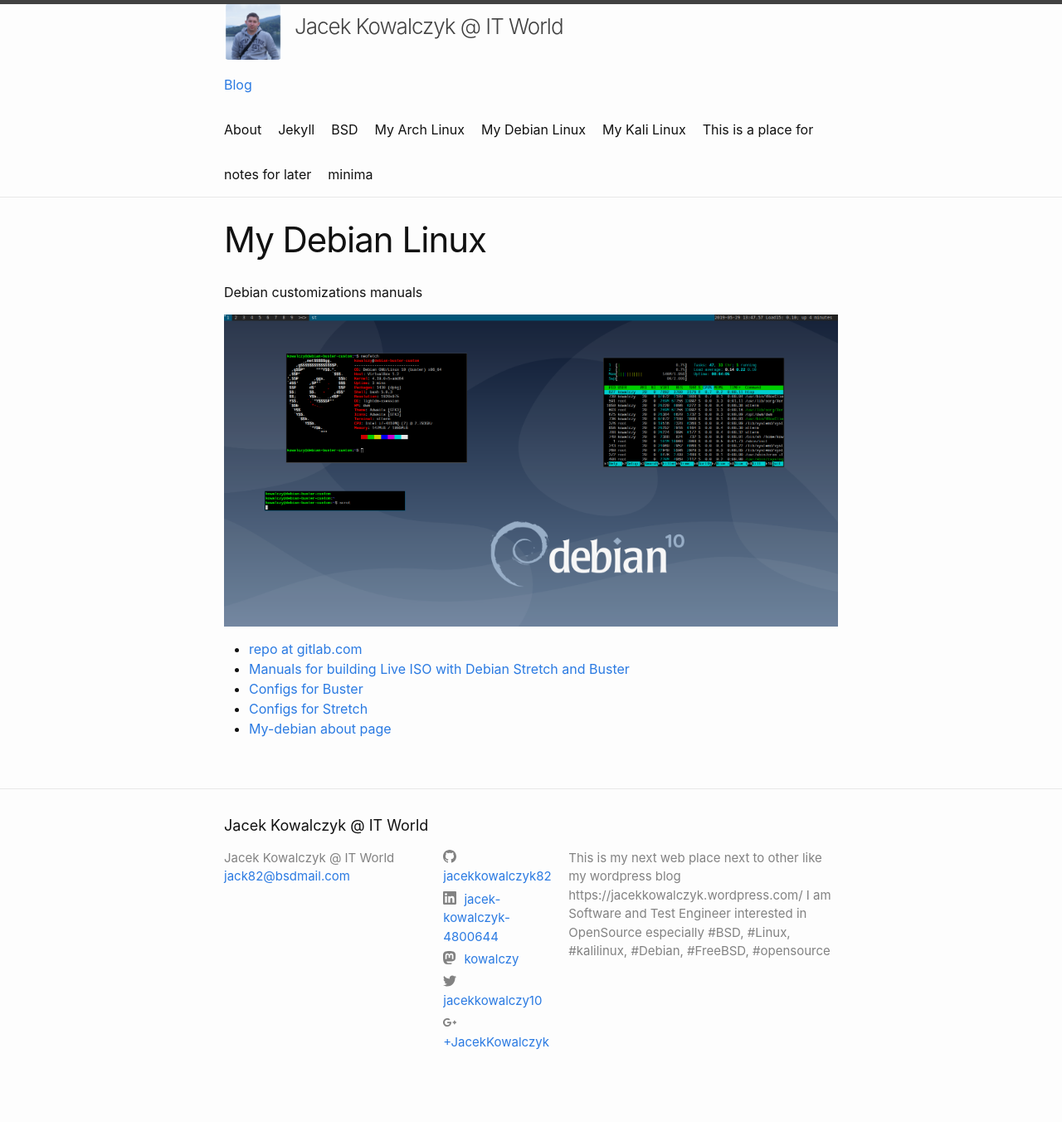
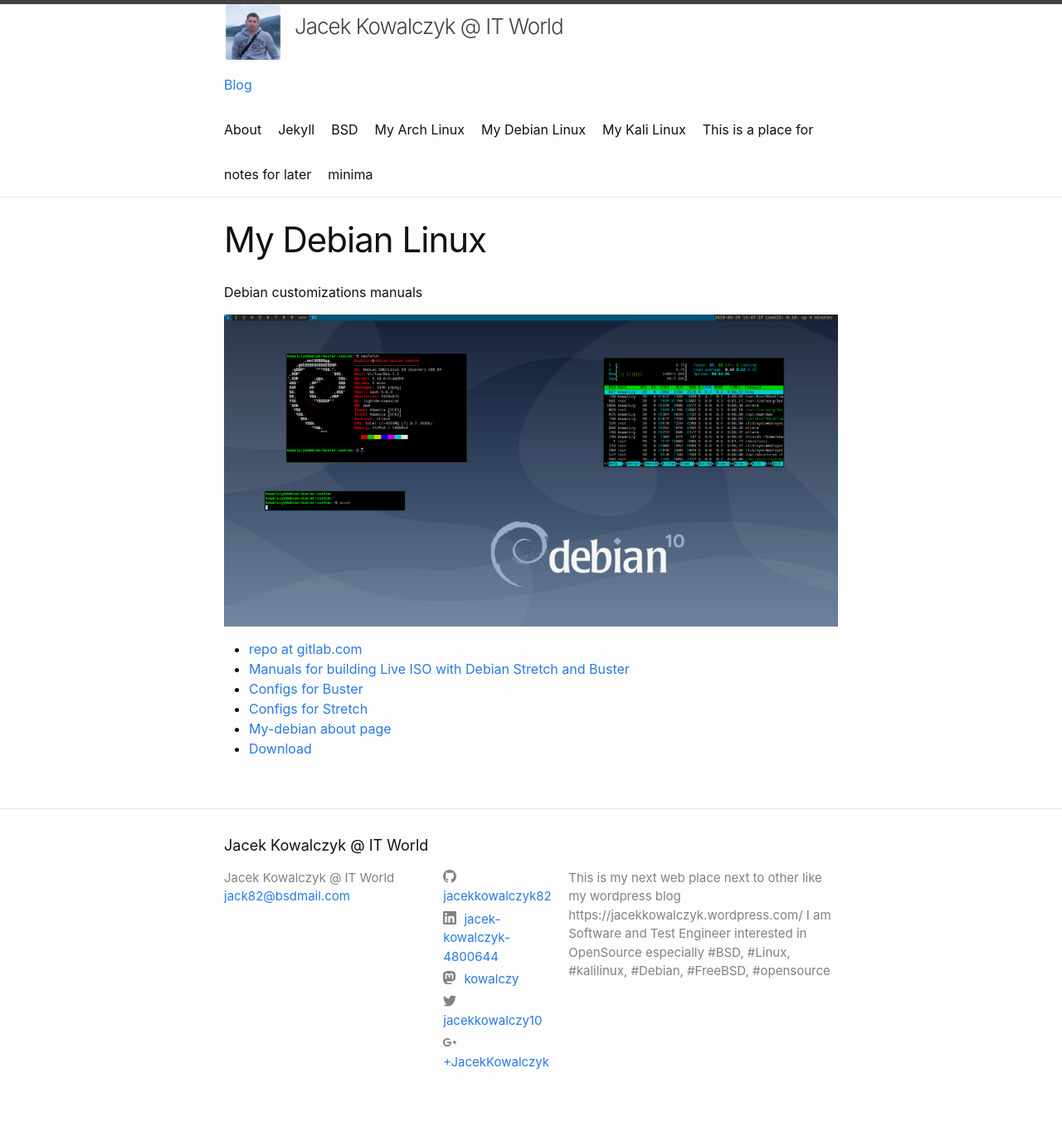
Before and after one commit to jacekkowalczyk82/jacekkowalczyk82.github.io, a Jekyll site: the page built from my-debian.md, in a window 1280 px wide. Shown: the whole page at 83% size. Built offline with Jekyll 4.4.1, drawn with Linux system fonts in a browser that asks for light colours; before the commit the page ends 1328 px from its top, so only the background shows below that.

Commit message:
added source forge url

```diff
--- a/my-debian.md
+++ b/my-debian.md
@@ -12,3 +12,4 @@ Debian customizations manuals
 * [Configs for Buster](https://gitlab.com/jacekkowalczyk82/my-debian/tree/master/live-build-buster/config)
 * [Configs for Stretch](https://gitlab.com/jacekkowalczyk82/my-debian/tree/master/live-build-stretch/config)
 * [My-debian about page](https://gitlab.com/jacekkowalczyk82/my-debian/blob/master/live-build-buster/about.md)
+* [Download](https://sourceforge.net/projects/my-debian/files/live-buster-dwm-openbox-i3-xfce/)
```
